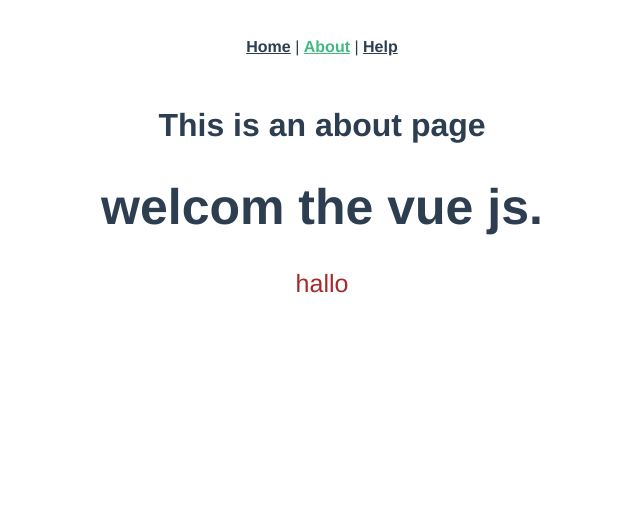
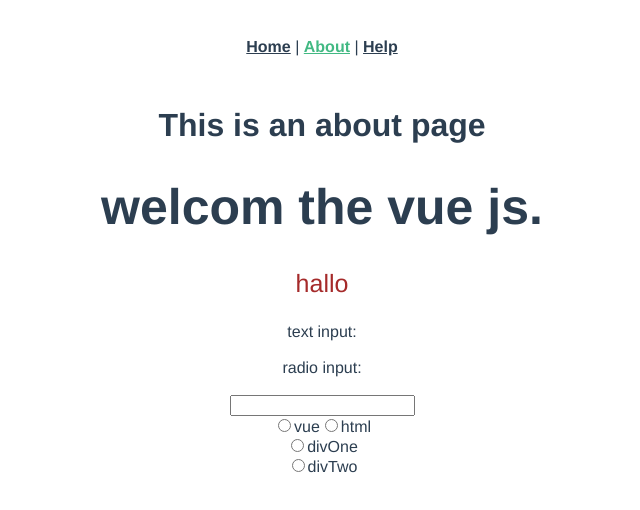
Before and after one commit to Magmoud2021/Mahmoud-plan, a Vue app: page /about in a window 1280 px wide. Shown: the top 510 px of the page, without its empty margins (318-958 px from the left). Built offline with nearby package versions, Linux system fonts and the light colour scheme.

Commit message:
vue hooks and data binding

```diff
--- /dev/null
+++ b/src/components/Bind.vue
@@ -0,0 +1,37 @@
+<template>
+  <div class="bind">
+    <div>text input: {{ value }}</div>
+    <br />
+    <div>radio input: {{ radio }}</div>
+    <br />
+    <div v-show='divOne'>div 1: {{ divOne }}</div>
+    <div v-show='divTwo'>div 2: {{ divTwo }}</div>
+
+    <form>
+      <input type="text" v-model="value" /><br />
+      <input value="vue" id="vue" type="radio" v-model="radio" />
+      <label for="vue">vue</label>
+      <input value="html" id="html" type="radio" v-model="radio" />
+      <label for="html">html</label><br />
+
+      <input value="divOne" id="divOne" type="radio" v-model="divOne" />
+      <label for="divOne">divOne</label><br />
+      <input value="divTwo" id="divTwo" type="radio" v-model="divTwo" />
+      <label for="divTwo">divTwo</label>
+    </form>
+  </div>
+</template>
+
+<script>
+export default {
+  name: "Bind",
+  data() {
+    return {
+      value: "",
+      radio: "",
+      divOne: "",
+      divTwo: "",
+    };
+  },
+};
+</script>
--- /dev/null
+++ b/src/components/LifeCycle.vue
@@ -0,0 +1,35 @@
+<template>
+  <div class="lifecycle">
+    <p>this is vue life cycle hooks alerts</p>
+  </div>
+</template>
+
+<script>
+export default {
+  name: "LifeCycle",
+  beforeCreate() {
+    alert("beforeCreate");
+  },
+  created() {
+    alert("created");
+  },
+  beforeMount() {
+    alert("beforeMount");
+  },
+  mounted() {
+    alert(" mounted");
+  },
+  beforeUpdate() {
+    alert(" beforeUpdate");
+  },
+  updated() {
+    alert(" updated");
+  },
+  beforeDestroy() {
+    alert("  beforeDestroy");
+  },
+  destroyed() {
+    alert("destroyed");
+  },
+};
+</script>
--- a/src/views/About.vue
+++ b/src/views/About.vue
@@ -2,17 +2,20 @@
   <div class="about">
     <h1>This is an about page</h1>
     <welcom />
+     <Bind />
   </div>
 </template>
 
 <script>
 // @ is an alias to /src
 import welcom from "@/components/welcom.vue";
+import Bind from "@/components/Bind.vue";
 
 export default {
   name: "about",
   components: {
     welcom,
+    Bind
   },
 };
 </script>
--- a/src/views/Help.vue
+++ b/src/views/Help.vue
@@ -2,18 +2,23 @@
   <div class="our-help">
     <h1>Help</h1>
     <p>Lorem ipsum dolor sit ametvoluptate enim dolorum excepturi aut.</p>
-   <img alt="Vue logo" src="../assets/22.jpg" />
+    <img alt="Vue logo" src="../assets/22.jpg" />
+    <life-cycle />
+
   </div>
 </template>
 
 <script>
+import LifeCycle from "../components/LifeCycle.vue";
+
 export default {
+  components: { LifeCycle  },
   name: "help",
 };
 </script>
 <style>
-img{
-    width: 100px;
-    height: 100px;
+img {
+  width: 100px;
+  height: 100px;
 }
 </style>
```
Also changed, not shown: 1 other file (tests, documents, lock files or other folders).
